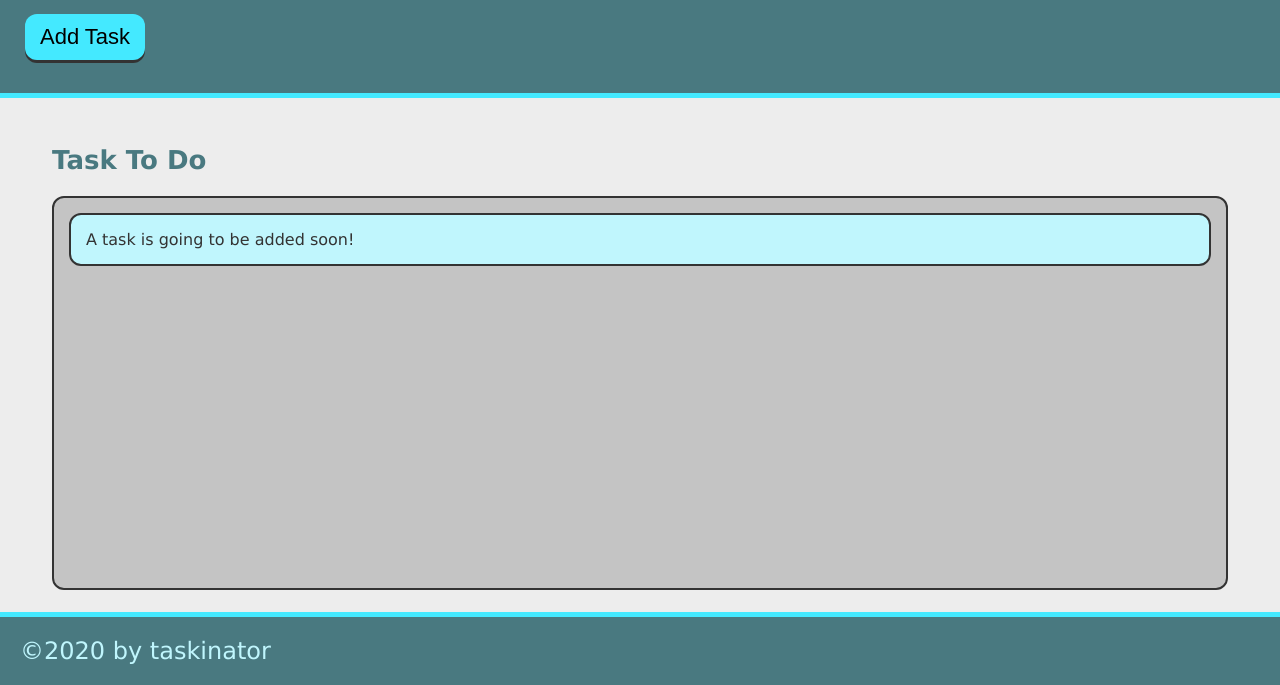
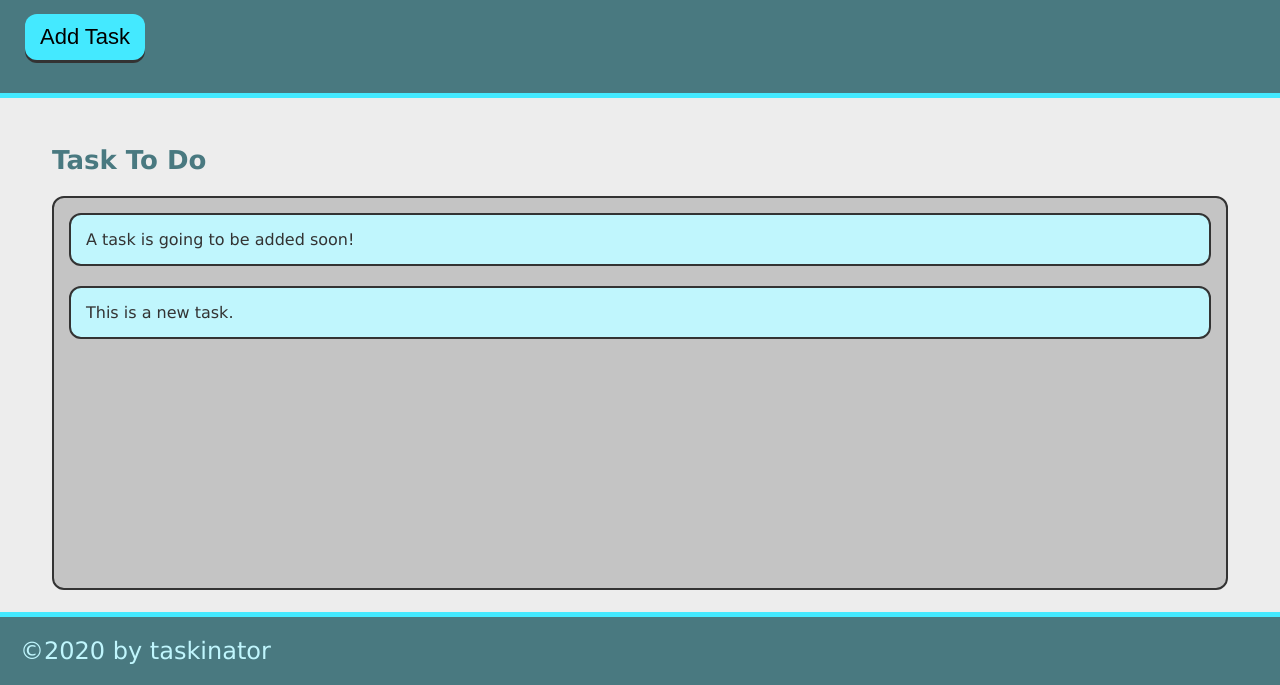
Before and after one commit to LannyLopez/taskinator, a plain HTML site: page index.html in a window 1280 px wide. Both pictures are taken after a click on the button "Add Task". Shown: the part 115-800 px from the top of the page. Drawn offline with Linux system fonts and the light colour scheme.

Commit message:
add ability to add task

```diff
--- a/assets/js/script.js
+++ b/assets/js/script.js
@@ -0,0 +1,11 @@
+var buttonEl = document.querySelector("#save-task");
+var taskToDoEl = document.querySelector("#tasks-to-do");
+
+var createTaskHandler = function(){
+    var listItemEl = document.createElement("li");
+    listItemEl.className = "task-item";
+    listItemEl.textContent = "This is a new task.";
+    taskToDoEl.appendChild(listItemEl);
+}
+
+buttonEl.addEventListener("click", createTaskHandler);
--- a/index.html
+++ b/index.html
@@ -13,12 +13,12 @@
     <header>
         <h1 class="page-title">Taskinator</h1>
         <p>Click the button below to add a new task!</p>
-        <button class="btn">Add Task</button>
+        <button class="btn" id="save-task">Add Task</button>
     </header>
     <main class="page-content">
         <section class="task-list-wrapper">
             <h2 class="list-title">Task To Do</h2>
-            <ul class="task-list">
+            <ul class="task-list" id="tasks-to-do">
                 <li class="task-item">A task is going to be added soon!</li>
             </ul>
         </section>
```
